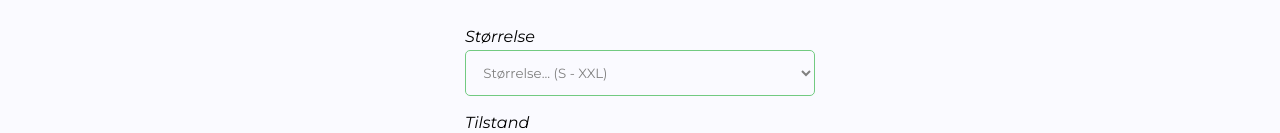
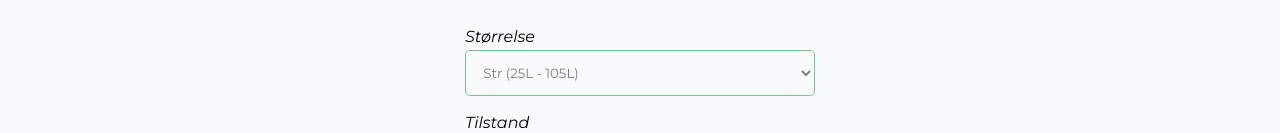
Before and after one commit to Nico-Harms/Lendr-V2, a React (Vite) app: page /createpost in a window 1280 px wide. Shown: the part 412-545 px from the top of the page. Built offline with nearby package versions, Linux system fonts and the light colour scheme.

Commit message:
styling & changes to PostForm.jsx
dd

```diff
--- a/src/components/PostForm.jsx
+++ b/src/components/PostForm.jsx
@@ -130,28 +130,22 @@ export default function PostForm({ savePost, post }) {
                 <div className="input-container">
                     <label className="postformLabel" htmlFor="size">Størrelse</label>
                     <select className="postformSelect" name="size" value={size} onChange={e => setSize(e.target.value)}>
-                        <option value="">Størrelse... (S - XXL)</option>
-                        <option value="S">S</option>
-                        <option value="M">M</option>
-                        <option value="L">L</option>
-                        <option value="XL">XL</option>
-                        <option value="XXL">XXL</option>
+                        <option value="">Str (25L - 105L)</option>
+                        <option value="25 L">25 L</option>
+                        <option value="40 L">40 L</option>
+                        <option value="70 L">70 L</option>
+                        <option value="105 L">105 L</option>
                     </select>
                 </div>
                 <div className="input-container">
                     <label className="postformLabel" htmlFor="quality">Tilstand</label>
                     <select className="postformSelect" name="quality" value={quality} onChange={e => setQuality(e.target.value)}>
                         <option value="">Vælg tilstand</option>
-                        <option value="1">1</option>
-                        <option value="2">2</option>
-                        <option value="3">3</option>
-                        <option value="4">4</option>
-                        <option value="5">5</option>
-                        <option value="6">6</option>
-                        <option value="7">7</option>
-                        <option value="8">8</option>
-                        <option value="9">9</option>
-                        <option value="10">10</option>
+                        <option value="Meget brugt">Meget brugt</option>
+                        <option value="Brugt">Brugt</option>
+                        <option value="Lidt brugt">Lidt brugt</option>
+                        <option value="Som ny">Som ny</option>
+
                     </select>
                 </div>
 
--- a/src/pages/SpecificPost.jsx
+++ b/src/pages/SpecificPost.jsx
@@ -43,8 +43,12 @@ export default function SpecificPost() {
         <p>{post.details.quality}</p>
       </div>
       <div className="row">
-        <p>Pris pr. dag:</p>
+        <p>Dagspris:</p>
         <p>{post.details.price}</p>
+      </div>
+      <div className="row">
+        <p>Mærke:</p>
+        <p>{post.title}</p>
       </div>
     </div>
   </div>
--- a/src/pages/pageCss/SpecificPost.css
+++ b/src/pages/pageCss/SpecificPost.css
@@ -23,6 +23,7 @@
 .producttext {
   display: flex;
   padding: 10px;
+
 }
 
 .producttext p {
@@ -44,14 +45,22 @@
 .row {
   display: flex;
   justify-content: space-between;
-  gap: 180px;
+  gap: 140px;
   width: 100%;
+  border-bottom: 1px solid #000000;
 }
+
 
 .column {
   display: flex;
   flex-direction: column;
   align-items: flex-start;
+  gap: 20px;
+
+}
+
+.row p {
+  white-space: nowrap;
 }
 
 .column p {
```
